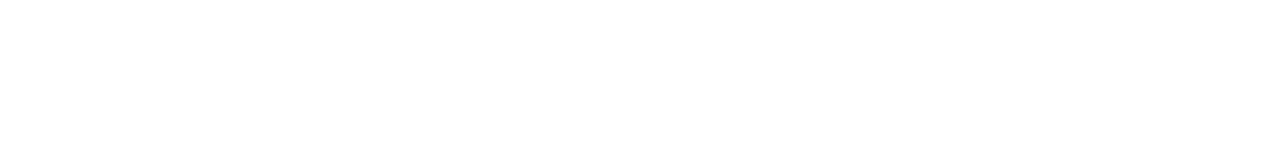
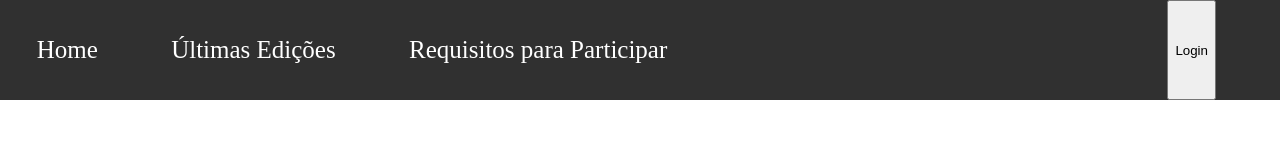
Before and after one commit to RuanCSalles/dnc-bootcamp, a plain HTML site: page index.html in a window 1280 px wide. Drawn offline with Linux system fonts and the light colour scheme.

Commit message:
adicionando menu principal

```diff
--- a/index.html
+++ b/index.html
@@ -4,8 +4,52 @@
     <meta charset="UTF-8">
     <meta name="viewport" content="width=device-width, initial-scale=1.0">
     <title>Bootcamp DNC</title>
+
+    <style>
+
+        body {
+            margin: 0px;
+            padding: 0px;
+        }
+
+        #principal {
+            width: 100%;
+            height: 100px;
+            background-color: #303030;
+
+            display: flex;
+            justify-content: space-between;
+        }
+
+        #principal div a {
+            font-size: 25px;
+            font-weight: 600px;
+            color: white;
+            text-decoration: none;
+        }
+
+        #menu {
+            display: flex;
+            width: 55%;
+            justify-content: space-around;
+            align-items: center;
+        }
+
+        #principal button {
+            margin-right: 5%;
+        }
+
+    </style>
+
 </head>
 <body>
-
+    <nav id="principal">
+        <div id="menu">
+            <a href="">Home</a>
+            <a href="">Últimas Edições</a>
+            <a href="">Requisitos para Participar</a>
+        </div>
+        <button>Login</button>
+    </nav>
 </body>
 </html>
```
